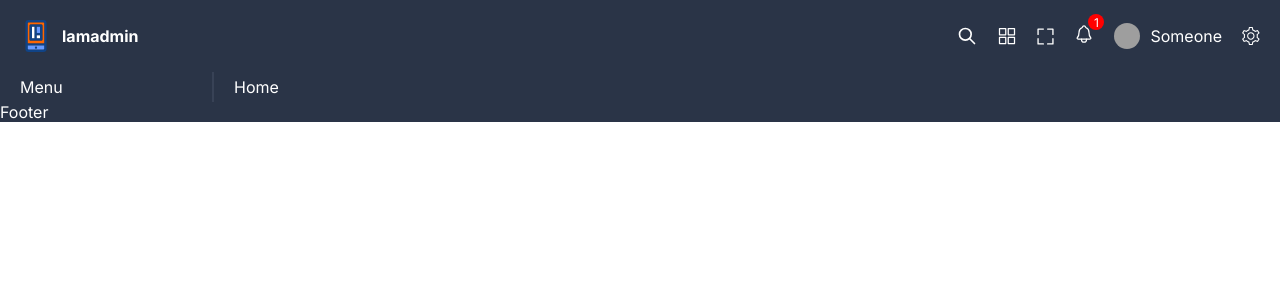
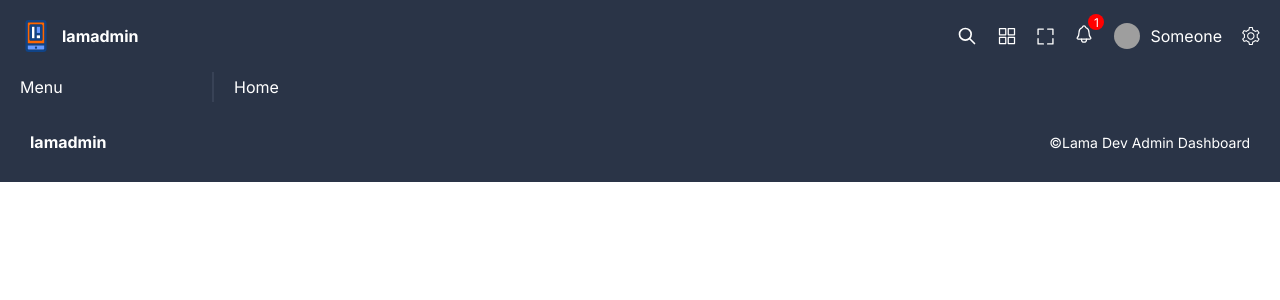
Before and after one commit to Moamin-AbuEwaida/ReactAdminBoard, a React (Vite) app: page / in a window 1280 px wide. Shown: the top 300 px of the page. Built offline with nearby package versions, Linux system fonts and the light colour scheme; grey boxes are pictures that could not be loaded.

Commit message:
footer is done

```diff
--- a/src/components/footer/Footer.scss
+++ b/src/components/footer/Footer.scss
@@ -0,0 +1,15 @@
+.footer {
+  display: flex;
+  align-items: center;
+  justify-content: space-between;
+  padding: 30px;
+
+  span {
+    &:first-child {
+      font-weight: bold;
+    }
+    &:last-child {
+      font-size: 14px;
+    }
+  }
+}
--- a/src/components/footer/Footer.tsx
+++ b/src/components/footer/Footer.tsx
@@ -2,7 +2,9 @@
 
 const Footer = () => {
     return (
-        <div>Footer</div>
+        <div className='footer'>
+            <span>lamadmin</span><span>©Lama Dev Admin Dashboard </span>
+        </div>
     )
 }
 
```
